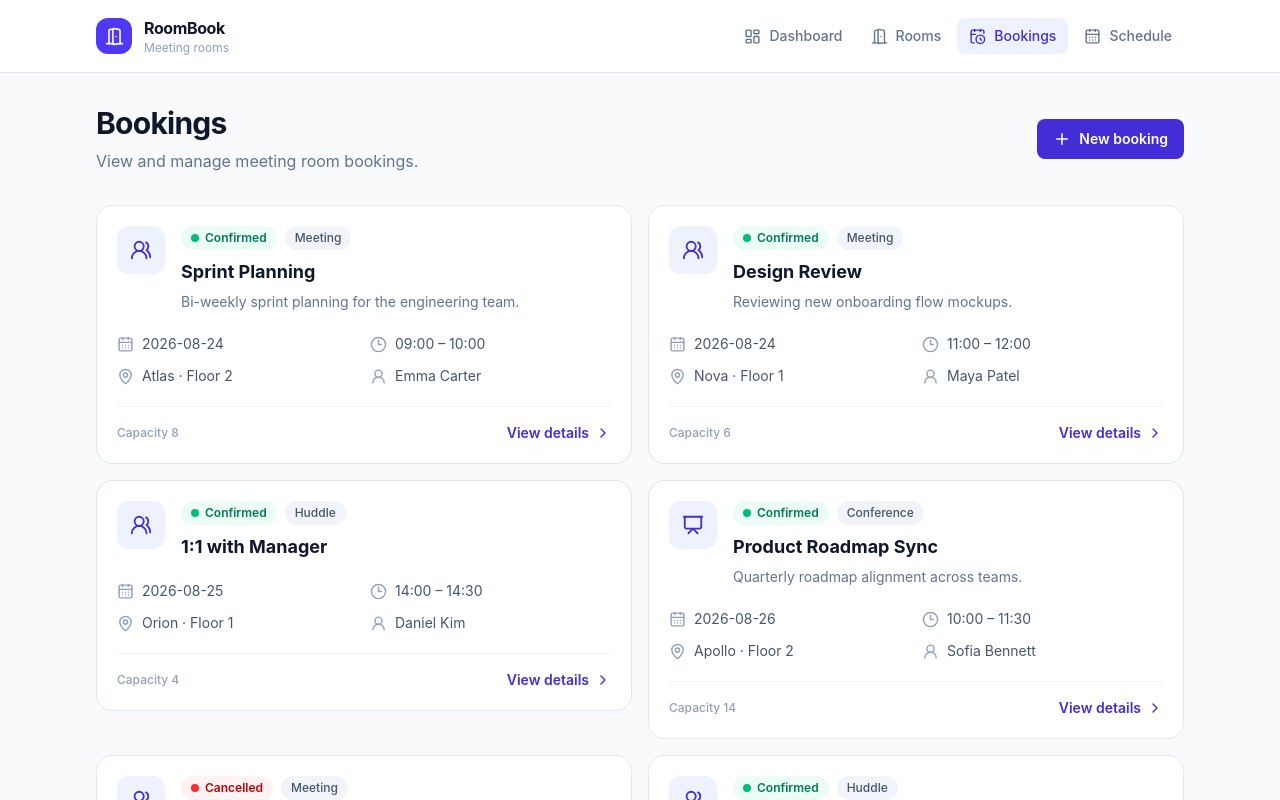
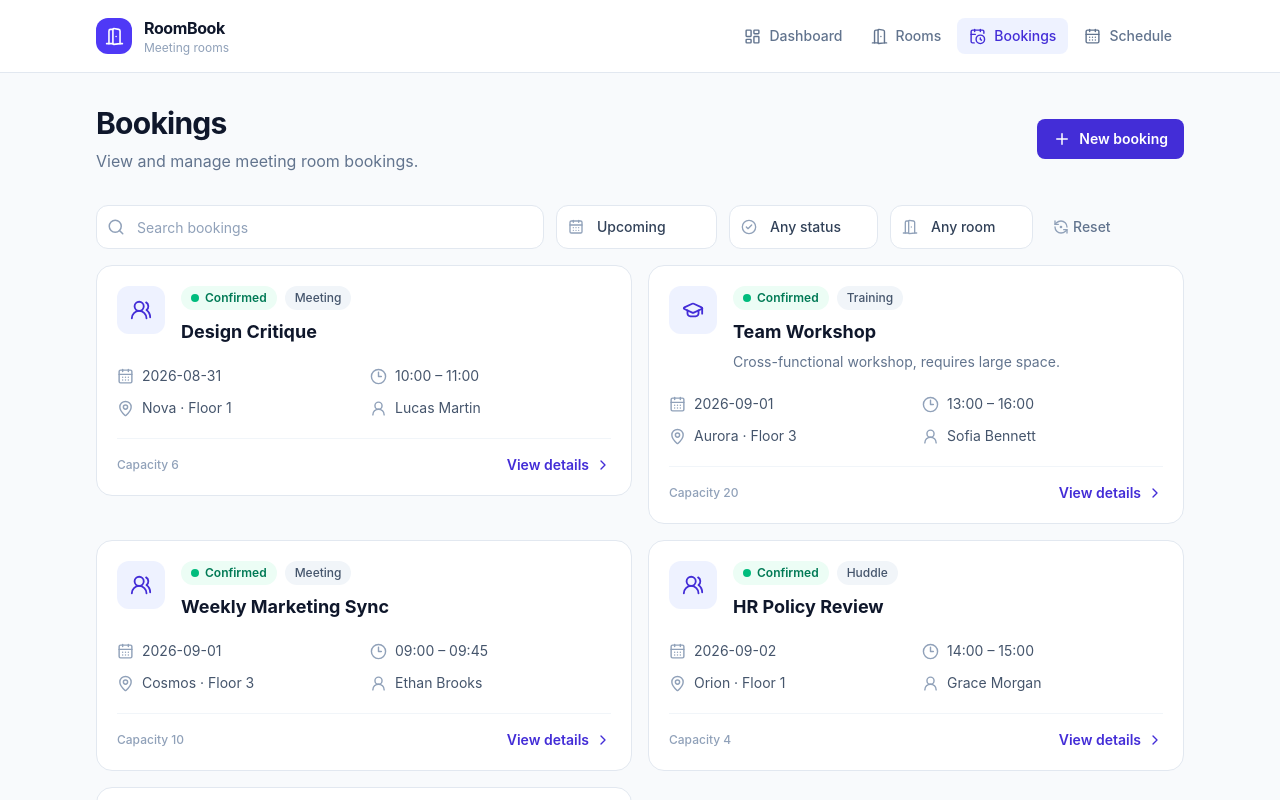
Before and after one commit to Ani-Gamtsemlidze/meeting-room-booking, a React (Vite) app: page /bookings in a window 1280 px wide. Shown: the top 800 px of the page. Built offline with nearby package versions, Linux system fonts and the light colour scheme.

Commit message:
feat: add booking search and filters

```diff
--- a/src/components/SearchInput.tsx
+++ b/src/components/SearchInput.tsx
@@ -1,11 +1,16 @@
 import { Search } from "lucide-react";
 
-interface SearchProps  {
+interface SearchProps {
   value: string;
-  onChange: (value: string) => void
+  onChange: (value: string) => void;
+  placeholder?: string;
 }
 
-export default function SearchInput({value, onChange}: SearchProps) {
+export default function SearchInput({
+  value,
+  onChange,
+  placeholder,
+}: SearchProps) {
   return (
     <div className="relative">
       <Search
@@ -17,8 +22,8 @@ export default function SearchInput({value, onChange}: SearchProps) {
         type="text"
         value={value}
         onChange={(e) => onChange(e.target.value)}
-        placeholder="search rooms"
-        className="rounded-xl text-sm w-full border bg-white border-slate-200 outline-none py-2.5 pr-4 pl-10"
+        placeholder={placeholder}
+        className="h-11 w-full rounded-xl border border-slate-200 bg-white pl-10 pr-4 text-sm text-slate-700 outline-none transition placeholder:text-slate-400 hover:border-slate-300 focus:border-indigo-500 focus:ring-2 focus:ring-indigo-100"
       />
     </div>
   );
--- a/src/components/bookings/BookingList.tsx
+++ b/src/components/bookings/BookingList.tsx
@@ -7,13 +7,35 @@ interface BookingListProps {
   employees: Employee[];
 }
 
-export default function BookingList({ bookings, rooms, employees }: BookingListProps) {
+export default function BookingList({
+  bookings,
+  rooms,
+  employees,
+}: BookingListProps) {
+  if (!bookings.length) {
+    return (
+      <div className="rounded-2xl border border-dashed border-slate-300 py-14 text-center">
+        <p className="font-medium text-slate-700">No bookings found</p>
+
+        <p className="mt-1 text-sm text-slate-500">
+          Try changing your search or filters.
+        </p>
+      </div>
+    );
+  }
   return (
     <div className="grid gap-4 md:grid-cols-2">
       {bookings.map((booking) => {
         const room = rooms.find((r) => r.id === booking.roomId);
         const organizer = employees.find((e) => e.id === booking.organizerId);
-        return <BookingCard key={booking.id} booking={booking} room={room} organizer={organizer} />;
+        return (
+          <BookingCard
+            key={booking.id}
+            booking={booking}
+            room={room}
+            organizer={organizer}
+          />
+        );
       })}
     </div>
   );
--- /dev/null
+++ b/src/components/bookings/BookingsFilter.tsx
@@ -0,0 +1,102 @@
+import {
+  CalendarDays,
+  CircleCheck,
+  DoorOpen,
+  RefreshCcwDot,
+} from "lucide-react";
+import type { Room } from "../../types";
+
+interface BookingsFilterProps {
+  rooms: Room[];
+  setRoomFilter: (value: string) => void;
+  roomFilter: string | null;
+  setDateFilter: (value: string) => void;
+  dateFilter: string | null;
+  statusFilter: string | null;
+  setStatusFilter: (value: string) => void;
+  resetBookingFilter: () => void;
+}
+
+export default function BookingsFilter({
+  rooms,
+  setRoomFilter,
+  roomFilter,
+  setDateFilter,
+  dateFilter,
+  statusFilter,
+  setStatusFilter,
+  resetBookingFilter,
+}: BookingsFilterProps) {
+  const selectClasses =
+    "h-11 appearance-none rounded-xl border border-slate-200 bg-white pl-10 pr-9 text-sm font-medium text-slate-700 outline-none transition focus:border-indigo-500 focus:ring-2 focus:ring-indigo-100";
+
+  return (
+    <div className="flex flex-wrap items-center gap-3">
+      <div className="relative">
+        <CalendarDays
+          size={16}
+          className="pointer-events-none absolute left-3 top-1/2 -translate-y-1/2 text-slate-400"
+        />
+
+        <select
+          className={selectClasses}
+          onChange={(e) => setDateFilter(e.target.value)}
+          value={dateFilter || ""}
+        >
+          <option value="upcoming">Upcoming</option>
+          <option value="past">Past</option>
+          <option value="all">All bookings</option>
+        </select>
+      </div>
+
+      <div className="relative">
+        <CircleCheck
+          size={16}
+          className="pointer-events-none absolute left-3 top-1/2 -translate-y-1/2 text-slate-400"
+        />
+
+        <select
+          className={selectClasses}
+          onChange={(e) => setStatusFilter(e.target.value)}
+          value={statusFilter || ""}
+        >
+          <option value="">Any status</option>
+          <option value="confirmed">Confirmed</option>
+          <option value="cancelled">Cancelled</option>
+        </select>
+      </div>
+
+      <div className="relative">
+        <DoorOpen
+          size={16}
+          className="pointer-events-none absolute left-3 top-1/2 -translate-y-1/2 text-slate-400"
+        />
+
+        <select
+          className={selectClasses}
+          onChange={(e) => setRoomFilter(e.target.value)}
+          value={roomFilter || ""}
+        >
+          <option value="">Any room</option>
+          {rooms.map((room) => (
+            <option key={room.id} value={room.id}>
+              {room.name}
+            </option>
+          ))}
+        </select>
+      </div>
+
+      <div className="ml-2 flex items-center">
+        <RefreshCcwDot size={16} className="text-slate-400" />
+
+        <button
+          onClick={resetBookingFilter}
+          type="button"
+          className="ml-1 text-sm font-medium text-slate-500 transition hover:text-slate-900 cursor-pointer"
+        >
+          Reset
+        </button>
+      </div>
+    </div>
+  );
+}
--- /dev/null
+++ b/src/hooks/useBookingFilter.ts
@@ -0,0 +1,120 @@
+import type { Booking } from "../types";
+import { useSearchParams } from "react-router-dom";
+
+export function useBookingFilter(bookings: Booking[]) {
+  const [searchParams, setSearchParams] = useSearchParams();
+
+  const search = searchParams.get("search") || "";
+  const roomFilter = searchParams.get("room");
+  const dateFilter = searchParams.get("date") ?? "upcoming";
+  const statusFilter = searchParams.get("status") || "";
+
+  function setSearch(value: string) {
+    setSearchParams((prev) => {
+      const next = new URLSearchParams(prev);
+      if (value) {
+        next.set("search", value);
+      } else {
+        next.delete("search");
+      }
+      return next;
+    });
+  }
+
+  function setRoomFilter(value: string) {
+    setSearchParams((prev) => {
+      const next = new URLSearchParams(prev);
+
+      if (value) {
+        next.set("room", value);
+      } else {
+        next.delete("room");
+      }
+
+      return next;
+    });
+  }
+
+  function setDateFilter(value: string) {
+    setSearchParams((prev) => {
+      const next = new URLSearchParams(prev);
+
+      if (value) {
+        next.set("date", value);
+      } else {
+        next.delete("date");
+      }
+
+      return next;
+    });
+  }
+
+  function setStatusFilter(value: string) {
+    setSearchParams((prev) => {
+      const next = new URLSearchParams(prev);
+
+      if (value) {
+        next.set("status", value);
+      } else {
+        next.delete("status");
+      }
+
+      return next;
+    });
+  }
+
+  const now = new Date();
+  const normalizedSearch = search.toLowerCase();
+
+  const filteredBookings = bookings.filter((booking) => {
+    const findSearch =
+      booking.title.toLowerCase().includes(normalizedSearch) ||
+      booking.description?.toLowerCase().includes(normalizedSearch);
+    if (search && !findSearch) {
+      return false;
+    }
+
+    if (roomFilter && booking.roomId !== roomFilter) {
+      return false;
+    }
+
+    const bookingDateTime = new Date(`${booking.date}T${booking.startTime}`);
+
+    if (dateFilter === "upcoming" && bookingDateTime < now) {
+      return false;
+    }
+
+    if (dateFilter === "past" && bookingDateTime >= now) {
+      return false;
+    }
+    if (statusFilter && booking.status !== statusFilter) {
+      return false;
+    }
+
+    return true;
+  });
+
+  function resetBookingFilter() {
+    setSearchParams((prev) => {
+      const next = new URLSearchParams(prev);
+      next.delete("search");
+      next.delete("room");
+      next.delete("date");
+      next.delete("status");
+      return next;
+    });
+  }
+
+  return {
+    search,
+    setSearch,
+    filteredBookings,
+    setRoomFilter,
+    roomFilter,
+    setDateFilter,
+    dateFilter,
+    statusFilter,
+    setStatusFilter,
+    resetBookingFilter,
+  };
+}
--- a/src/pages/Bookings.tsx
+++ b/src/pages/Bookings.tsx
@@ -7,6 +7,9 @@ import { useRoomStore } from "../store/useRoomStore";
 import { useEmployeesStore } from "../store/useEmployeesStore";
 
 import BookingList from "../components/bookings/BookingList";
+import SearchInput from "../components/SearchInput";
+import { useBookingFilter } from "../hooks/useBookingFilter";
+import BookingsFilter from "../components/bookings/BookingsFilter";
 
 export default function Bookings() {
   const bookings = useBookingStore((state) => state.bookings);
@@ -17,6 +20,8 @@ export default function Bookings() {
 
   const employees = useEmployeesStore((state) => state.employees);
   const fetchEmployees = useEmployeesStore((state) => state.fetchEmployees);
+
+  const filters = useBookingFilter(bookings);
 
   useEffect(() => {
     fetchBookings();
@@ -45,9 +50,19 @@ export default function Bookings() {
           New booking
         </Link>
       </div>
+      <div className="flex flex-col gap-3 lg:flex-row  mb-4">
+        <div className="w-full lg:max-w-md">
+          <SearchInput
+            value={filters.search}
+            onChange={filters.setSearch}
+            placeholder="Search bookings"
+          />
+        </div>
+        <BookingsFilter {...filters} rooms={rooms} />
+      </div>
 
       <BookingList
-        bookings={bookings}
+        bookings={filters.filteredBookings}
         rooms={rooms}
         employees={employees}
       />
```
